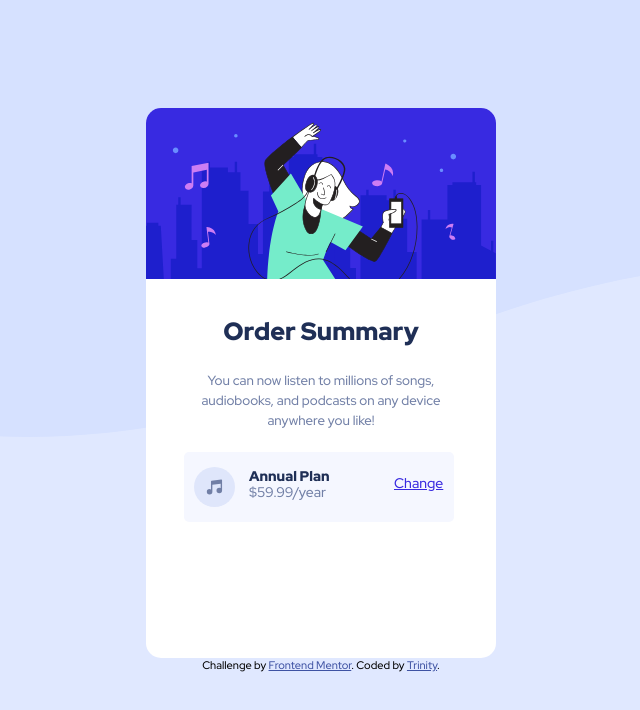
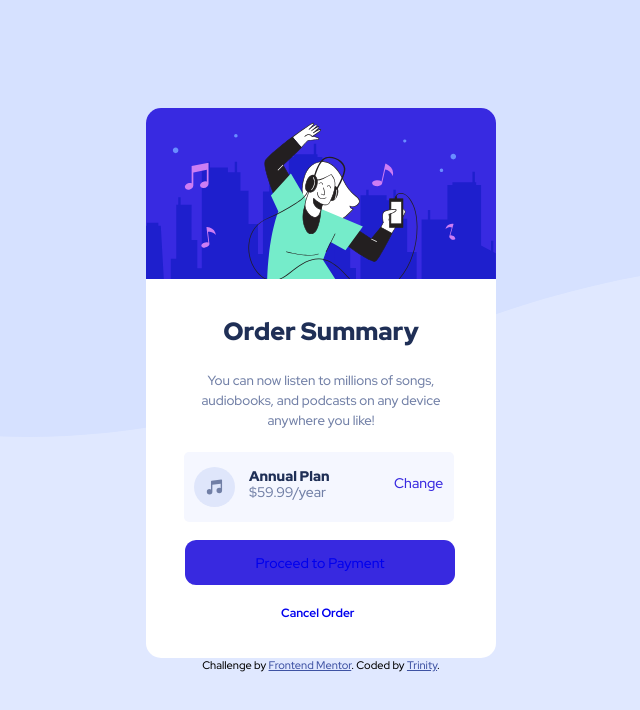
Before and after one commit to TrinitySensei/OrderSummaryComponent, a plain HTML site: page index.html in a window 1280 px wide. Shown: the whole page, without its empty margins (319-959 px from the left). Drawn offline with Linux system fonts and the light colour scheme.

Commit message:
Finished

```diff
--- a/index.html
+++ b/index.html
@@ -24,8 +24,12 @@
 
 
   </div>
+  </br>
+  <a href="https://www.frontendmentor.io/home" target="_blank" <div class="buybutton">
   Proceed to Payment
-  Cancel Order
+  </div></a>
+  </br>
+  <a href="https://i.redd.it/miplzideefx11.jpg" target="_blank" <div class="cancel"> Cancel Order</div></a>
 </main>
   <footer>
   <div class="attribution">
--- a/styles.css
+++ b/styles.css
@@ -90,6 +90,7 @@ body{
 }
 
 .change {
+    text-decoration: none;
     display: inline;
     font-family: "Red Hat Display";
     color: hsl(245, 75%, 52%);
@@ -98,3 +99,38 @@ body{
     bottom: 86px;
     left: 210px;
 }
+
+.buybutton {
+    text-decoration: none;
+    border-radius: 11px;
+    display: flex;
+    justify-content: center;
+    align-items: center;
+    text-align: center;
+    font-family: "Red Hat Display";
+    font-size: 14px;
+    position: relative;
+    left: 24px;
+    height: 45px;
+    width: 270px;
+    background-color: hsl(245, 75%, 52%);
+}
+
+.buybutton:visited{
+    text-decoration: none;
+    color: white;
+}
+
+.cancel{
+    font-family: "Red Hat Display";
+    text-decoration: none;
+    font-weight: 700;
+    font-size: 12px;
+    position: relative;
+    left: 120px;
+}
+
+.cancel:visited{
+    color: hsl(224, 23%, 55%);
+    text-decoration: none;
+}
```
